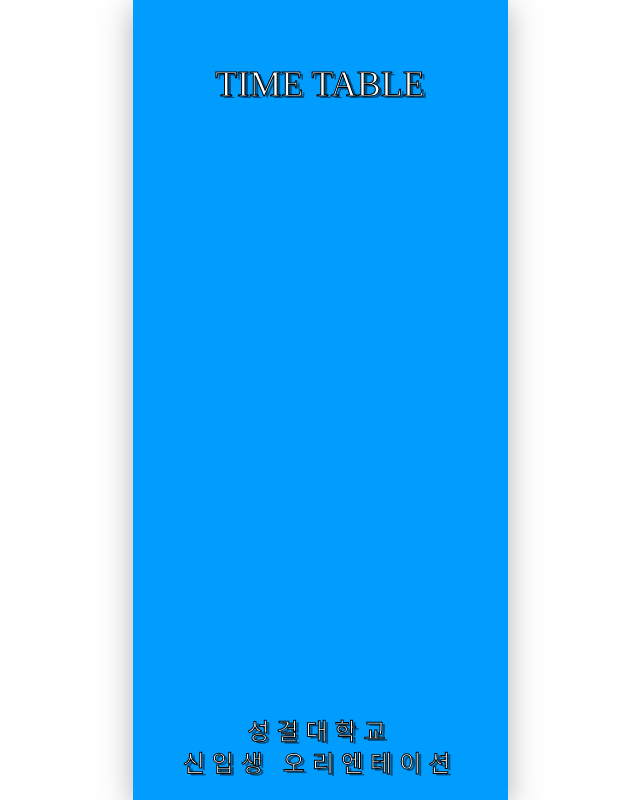
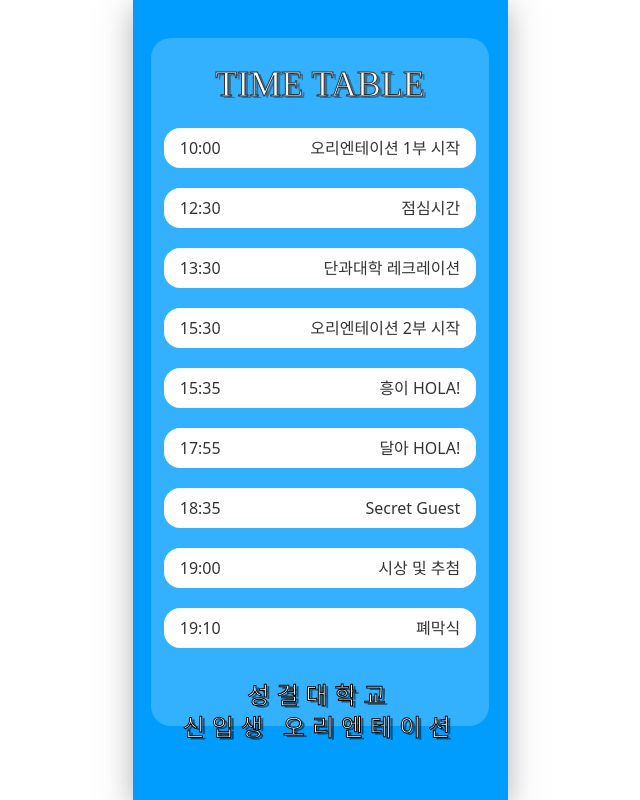
Before and after one commit to seung-heee/hola, a React (Create React App) app: page /timeTable in a window 1280 px wide. Shown: the whole page, without its empty margins (320-960 px from the left). Built offline with nearby package versions, Linux system fonts and the light colour scheme; a web font is replaced by a local one.

Commit message:
Feat : Add timeTable

```diff
--- /dev/null
+++ b/src/components/BackBox.js
@@ -0,0 +1,9 @@
+import React from 'react';
+
+const BackBox = () => {
+    return (
+        <div className="BackBox absolute top-0 left-0 right-0 bottom-0"></div>
+    );
+};
+
+export default BackBox;
--- a/src/components/FixedBottom.js
+++ b/src/components/FixedBottom.js
@@ -2,9 +2,12 @@
 
 const FixedBottom = () => {
     return (
-        <div className='FixedBottom fixed bottom-5 text-center left-0 right-0'>
+        <>
+        <div className="last"></div>
+        <div className='FixedBottom absolute bottom-5 text-center left-0 right-0'>
             <span className='titleFont text-2xl'>성결대학교<br/>신입생 오리엔테이션</span>
         </div>
+        </>
     );
 };
 
--- a/src/components/PageTitle.js
+++ b/src/components/PageTitle.js
@@ -2,7 +2,7 @@
 
 const PageTitle = ({pagetitle}) => {
     return (
-        <div className='titleFont text-4xl text-center pt-16'>
+        <div className='titleFont text-4xl text-center pt-16 mb-6'>
             {pagetitle}
         </div>
     );
--- /dev/null
+++ b/src/components/TimeTableElement.js
@@ -0,0 +1,13 @@
+import React from 'react';
+
+const TimeTableElement = ({time, schedule}) => {
+    return (
+        <>
+            <div>{time}</div>
+            <div>{schedule}</div>
+        </>
+
+    );
+};
+
+export default TimeTableElement;
--- a/src/css/styles.css
+++ b/src/css/styles.css
@@ -34,12 +34,20 @@
 
 .App {
     min-height: 100vh;
-    background-color: #009DFF;
+    background-color: rgb(0, 157, 255);
     /* background-image: url('../public/img/background.png'); */
     background-position: center;
     background-size: contain;
     background-repeat: no-repeat;
     color: white;
+}
+
+.BackBox {
+    background-color: rgba(255, 255, 255, 0.2);
+    width: 90%;
+    height: 90%;
+    margin: auto auto;
+    border-radius: 20px;
 }
 
 body {
@@ -51,6 +59,10 @@
     margin: 0;
 }
 
+.last {
+    height: 12vh;
+}
+
 
 /* FixedBottom  */
 
--- a/src/pages/TimeTable.js
+++ b/src/pages/TimeTable.js
@@ -1,12 +1,25 @@
 import React from 'react';
 import PageTitle from '../components/PageTitle';
 import FixedBottom from '../components/FixedBottom';
+import '../css/subPages.css';
+import timeTable from '../utils/timeTable.json'
+import BackBox from '../components/BackBox';
+import TimeTableElement from '../components/TimeTableElement';
 
 const TimeTable = () => {
     return (
         <>
+        <div className='TimeTable relative'>
+            <BackBox />
             <PageTitle pagetitle={'TIME TABLE'} />
+            {timeTable.map((timeTable)=>{
+                return (
+                    <div key={timeTable.id} className='flex justify-between w-10/12 mx-auto bg-white text-black rounded-2xl px-4 py-2 my-5'>
+                        <TimeTableElement time={timeTable.time} schedule={timeTable.schedule}/>
+                    </div>)
+                    })}
             <FixedBottom />
+        </div>
         </>
     );
 };
--- /dev/null
+++ b/src/utils/timeTable.json
@@ -0,0 +1,46 @@
+[{
+        "id": 1,
+        "time": "10:00",
+        "schedule": "오리엔테이션 1부 시작"
+    },
+    {
+        "id": 2,
+        "time": "12:30",
+        "schedule": "점심시간"
+    },
+    {
+        "id": 3,
+        "time": "13:30",
+        "schedule": "단과대학 레크레이션"
+    },
+    {
+        "id": 4,
+        "time": "15:30",
+        "schedule": "오리엔테이션 2부 시작"
+    },
+    {
+        "id": 5,
+        "time": "15:35",
+        "schedule": "흥이 HOLA!"
+    },
+    {
+        "id": 6,
+        "time": "17:55",
+        "schedule": "달아 HOLA!"
+    },
+    {
+        "id": 7,
+        "time": "18:35",
+        "schedule": "Secret Guest"
+    },
+    {
+        "id": 8,
+        "time": "19:00",
+        "schedule": "시상 및 추첨"
+    },
+    {
+        "id": 9,
+        "time": "19:10",
+        "schedule": "폐막식"
+    }
+]
```
Also changed, not shown: src/css/subPages.css (added).
